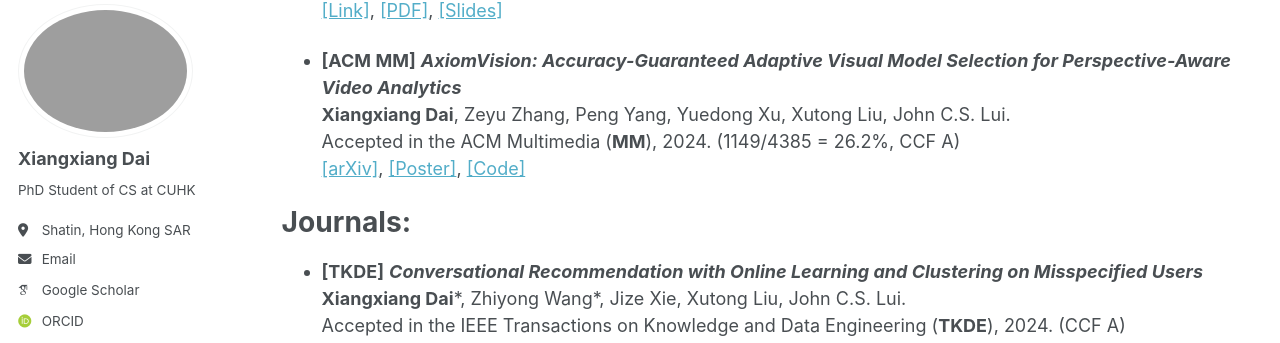
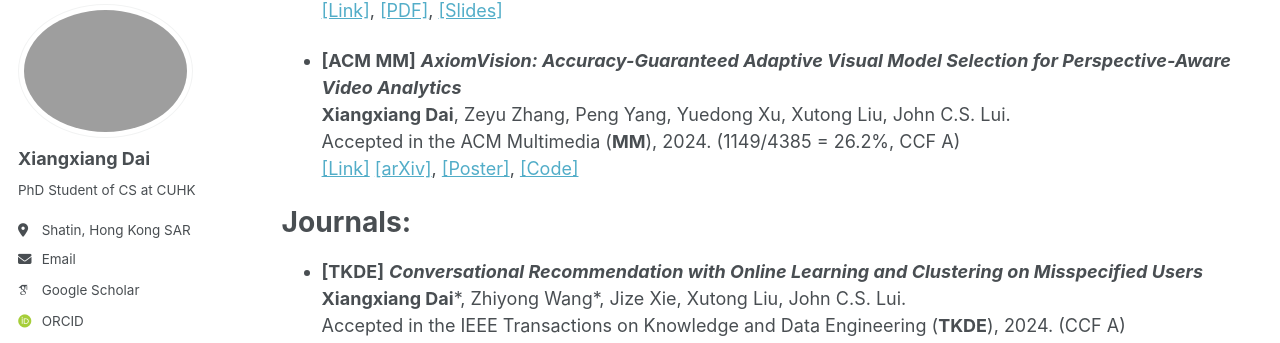
Before and after one commit to Dai-Xiang/daixiangxiang.github.io, a Jekyll site: the page built from _pages/publications.md, in a window 1280 px wide and 900 px high, scrolled down 545 px. Shown: the part 102-445 px from the top of the window. Built offline with Jekyll 4.4.1, drawn with Linux system fonts in a browser that asks for light colours; some web fonts are replaced.

Commit message:
Update publications.md

```diff
--- a/_pages/publications.md
+++ b/_pages/publications.md
@@ -30,7 +30,7 @@ Accepted in the IEEE/ACM International Symposium on Quality of Service (**IWQoS*
 - **[ACM MM]** ***AxiomVision: Accuracy-Guaranteed Adaptive Visual Model Selection for Perspective-Aware Video Analytics***<br>
 **Xiangxiang Dai**, Zeyu Zhang, Peng Yang, Yuedong Xu, Xutong Liu, John C.S. Lui.<br>
 Accepted in the ACM Multimedia (**MM**), 2024. (1149/4385 = 26.2%, CCF A)<br>
-[[arXiv]](https://arxiv.org/abs/2407.20124), [[Poster]](https://xiangxdai.github.io/files/Poster4ACMMM24.pdf), [[Code]](https://github.com/zeyuzhangzyz/AxiomVision)<br>
+[[Link]](https://dl.acm.org/doi/10.1145/3664647.3681269) [[arXiv]](https://arxiv.org/abs/2407.20124), [[Poster]](https://xiangxdai.github.io/files/Poster4ACMMM24.pdf), [[Code]](https://github.com/zeyuzhangzyz/AxiomVision)<br>
 
 # Journals:
 - **[TKDE]** ***Conversational Recommendation with Online Learning and Clustering on Misspecified Users***<br>
```
